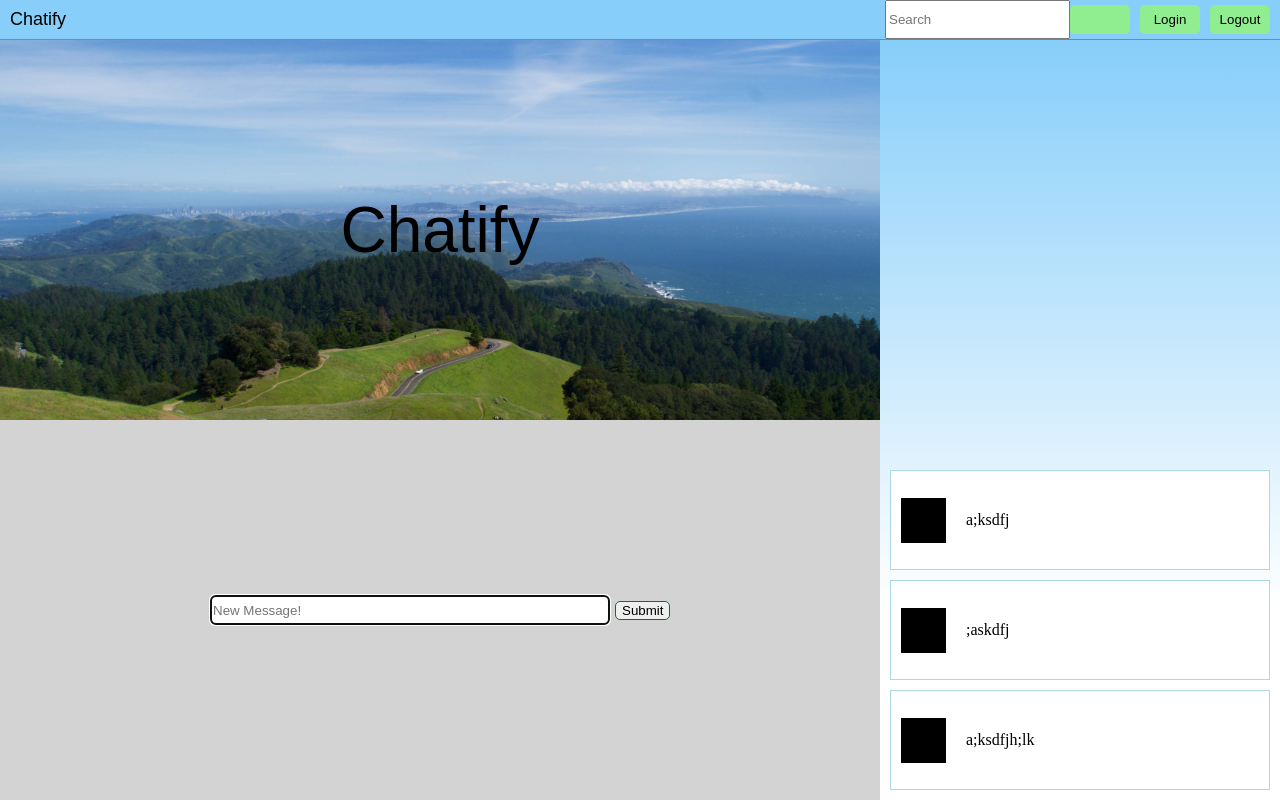
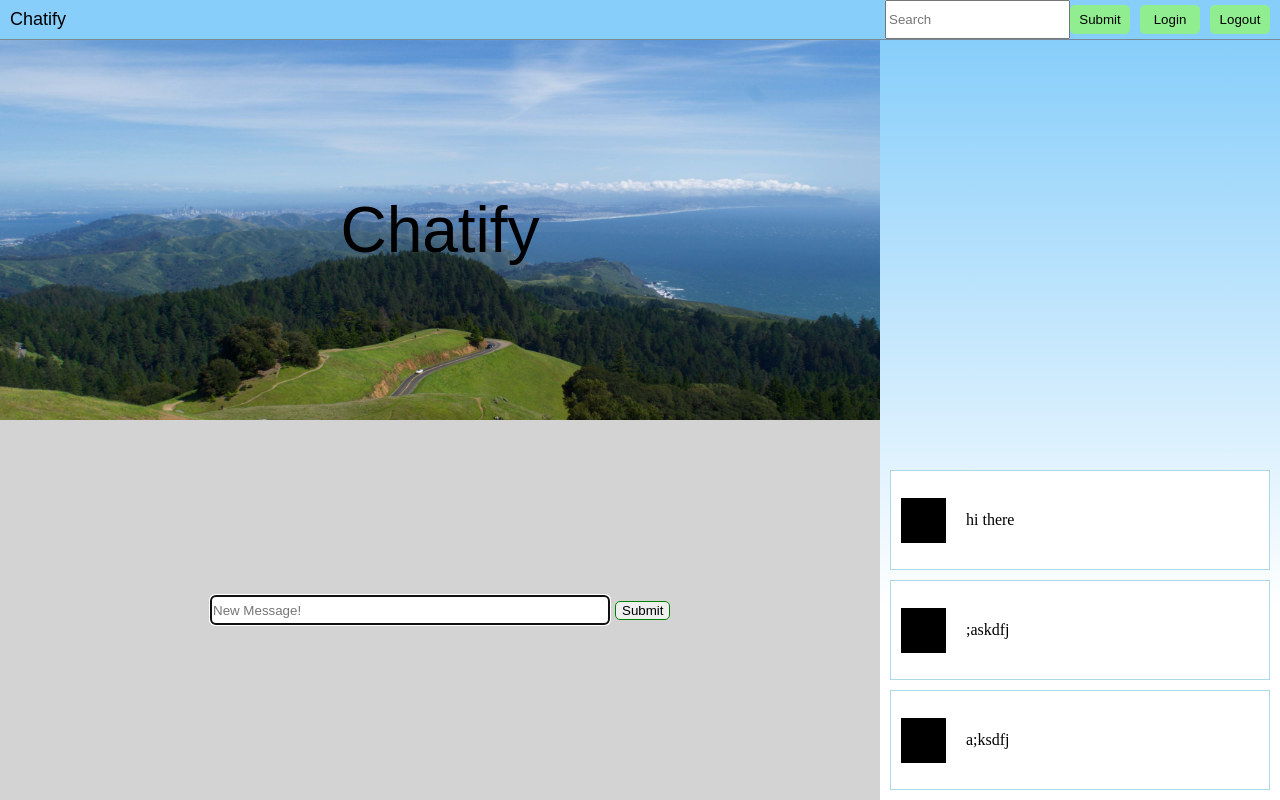
Before and after one commit to MichaelDurfey/ChatAppWireframe, a React app: page / in a window 1280 px wide. Built offline with nearby package versions, Linux system fonts and the light colour scheme; the HTML template or start-up script is replaced by a standard one; a web font is replaced by a local one.

Commit message:
hash table searches complete

```diff
--- a/src/components/ChatBox.js
+++ b/src/components/ChatBox.js
@@ -2,13 +2,31 @@ import React from 'react';
 import ChatMessage from './ChatMessage';
 
 const ChatBox = (props) => {
-  return(
-  <section className="ChatBox">
-    {
-      props.messages.map(message => <ChatMessage message={message}/>)
+  if (props.searchResult.length > 0) {
+    const searchResults = [];
+    for (let i = props.searchResult.length - 1; i >= 0; i--) {
+      searchResults.push(<ChatMessage message={props.searchResult[i]}/>);
     }
-  </section>
-  );
+    return(
+      <section className="ChatBox">
+        {
+          searchResults
+        }
+      </section>
+    );
+  } else {
+    const messages = [];
+    for (let i = props.messages.length - 1; i >= 0; i--) {
+      messages.push(<ChatMessage message={props.messages[i]}/>)
+    }
+    return(
+      <section className="ChatBox">
+        {
+          messages
+        }
+      </section>
+    );
+  }
 }
 
 export default ChatBox;
--- a/src/components/Navbar.jsx
+++ b/src/components/Navbar.jsx
@@ -5,6 +5,7 @@ class Navbar extends React.Component {
     super(props)
     this.state = {
       text: '',
+      search: false,
     }
   }
 
@@ -18,6 +19,7 @@ class Navbar extends React.Component {
     this.props.searchSubmit(this.state.text);
     this.setState({
       text: '',
+      search: !this.state.search,
     })
   }
 
@@ -37,6 +39,7 @@ class Navbar extends React.Component {
           className="SearchSubmit"
           onClick={() => this.handleSubmit()}
         >
+        { !this.state.search ? 'Submit' : 'Clear' }
         </button>
         <button className="navButton">
           Login
--- a/src/index.jsx
+++ b/src/index.jsx
@@ -11,31 +11,35 @@ class App extends React.Component {
   constructor(props) {
     super(props);
     this.state = {
-      messages: ['a;ksdfj', ';askdfj', 'a;ksdfjh;lk'],
+      messages: ['a;ksdfj', ';askdfj', 'hi there'],
       messagesMap: {},
       searchResults: [],
       index: 0,
     }
   }
 
+  componentDidMount() {
+    this.setState({index: this.state.messages.length})
+  }
+
   buildHashMap(text) {
     const map = Object.assign({}, this.state.messagesMap);
-    text.split(' ').forEach(word => {
+    text.toLowerCase().replace(/[^\w ]/gi, '').split(' ').forEach(word => {
       if (word in map) {
         if (!map[word].includes(this.state.index)) {
-          map[word].push(index);
+          map[word].push(this.state.index);
         }
       } else {
-        map[word] = [];
+        map[word] = [this.state.index];
       }
     })
     return map;
   }
 
   handleSubmit(text) {
-    const map = this.buildHashMap(text);
+    const messagesMap = this.buildHashMap(text);
     const messages = this.state.messages.slice();
-    messages.unshift(text);
+    messages.push(text);
     this.setState({
       messages,
       messagesMap,
@@ -44,11 +48,34 @@ class App extends React.Component {
   }
 
   searchSubmit(text) {
-    const indices = text.split(' ').reduce(word => {
-      if (word in this.state.messagesMap) {
-
+    const result = [];
+    const map = this.state.messagesMap;
+    text.toLowerCase().replace(/[^\w ]/gi, '').split(' ').forEach(word => {
+      if (word in map) {
+        result.push(map[word]);
       }
     })
+    let reducedResult = result.reduce((final, currIndex) => {
+      let current = [];
+      let reduced = currIndex.reduce((acc, curr) => {
+        acc[curr] = acc[curr] + 1 || 1
+        return acc;
+      }, {})
+      for (let x in reduced) {
+        current.push(Number(x))
+      }
+      return [...final, ...current]
+    }, [])
+
+    let resultMap = {};
+    let results = [];
+    let messages = this.state.messages.slice();
+    for (let i = 0; i < reducedResult.length; i++) {
+      if (!(reducedResult[i] in map)) {
+        results.push(messages[reducedResult[i]])
+      }
+    }
+    this.setState({ searchResults: results})
   }
 
   render() {
@@ -57,7 +84,7 @@ class App extends React.Component {
       <NavBar searchSubmit={(term) => this.searchSubmit(term)} />
       <div className="cIcontainer">
         <MainInput handleSubmit={(text) => this.handleSubmit(text)}/>
-        <ChatBox messages={this.state.messages} />
+        <ChatBox searchResult={this.state.searchResults} messages={this.state.messages} />
       </div>
     </div>
     );
```
